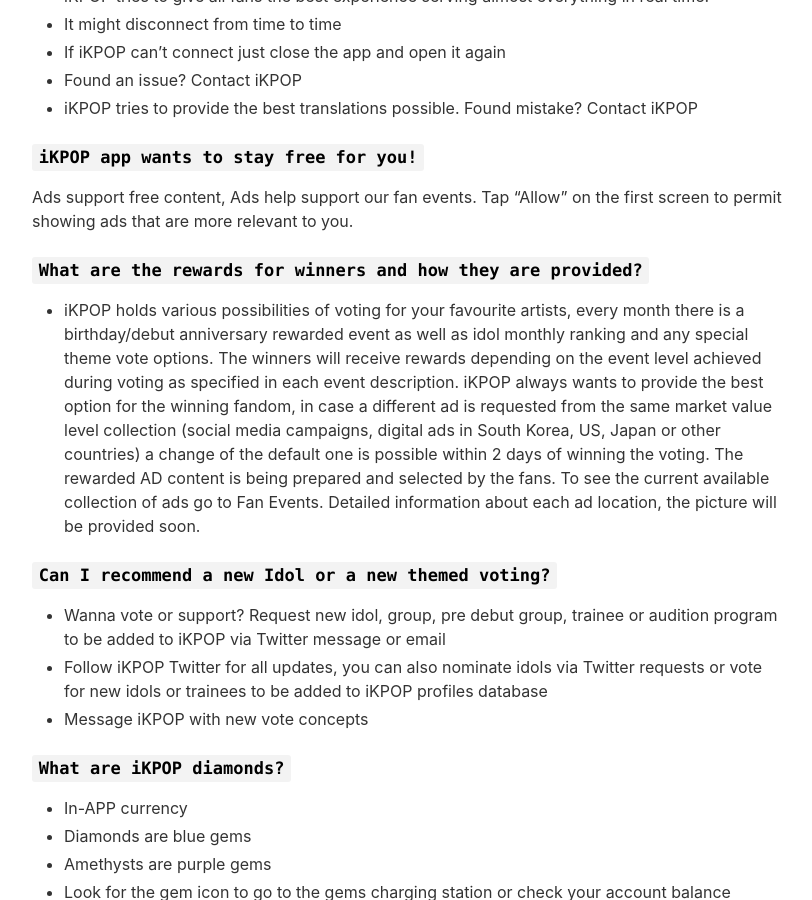
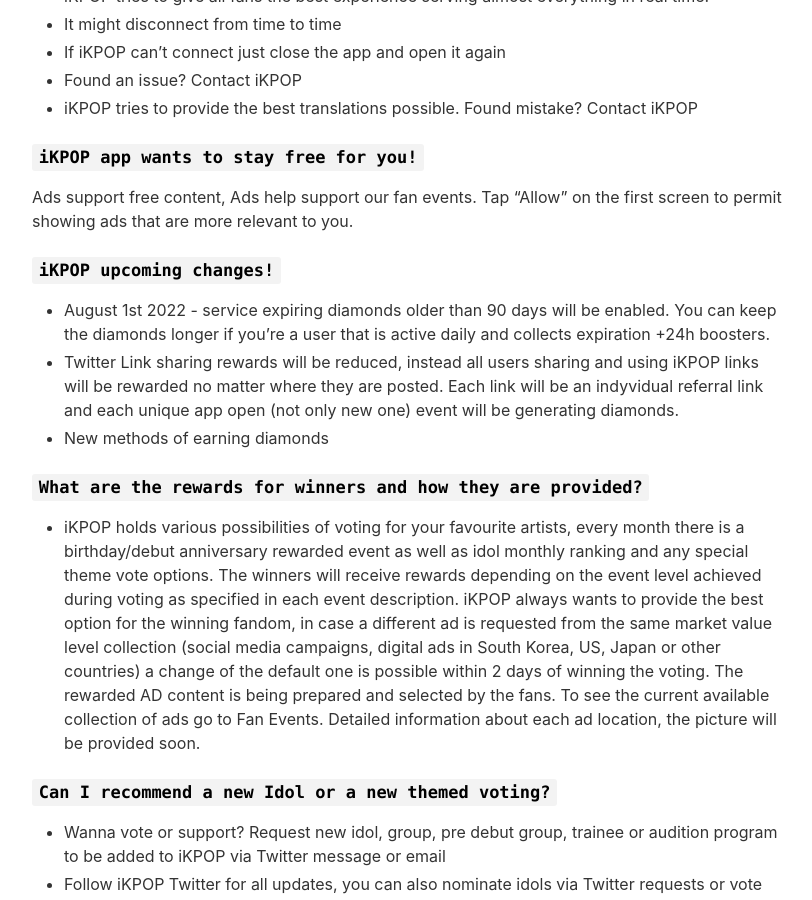
Before and after one commit to kapp7/app, a Jekyll site: the page built from _pages/qa.md, in a window 1280 px wide and 900 px high, scrolled down 327 px. Shown: the whole window, without its empty margins (233-1045 px from the left). Built offline with Jekyll 4.4.1, drawn with Linux system fonts in a browser that asks for light colours; nearby versions of some CDN libraries.

Commit message:
Update qa.md

```diff
--- a/_pages/qa.md
+++ b/_pages/qa.md
@@ -16,6 +16,12 @@
 
 ### `iKPOP app wants to stay free for you!`
 Ads support free content, Ads help support our fan events. Tap “Allow” on the first screen to permit showing ads that are more relevant to you.
+
+### `iKPOP upcoming changes!`
+- August 1st 2022 - service expiring diamonds older than 90 days will be enabled. You can keep the diamonds longer if you're a user that is active daily and collects expiration +24h boosters.
+- Twitter Link sharing rewards will be reduced, instead all users sharing and using iKPOP links will be rewarded no matter where they are posted. Each link will be an indyvidual referral link and each unique app open (not only new one) event will be generating diamonds.
+- New methods of earning diamonds
+
 
 ### `What are the rewards for winners and how they are provided?`
  - iKPOP holds various possibilities of voting for your favourite artists, every month there is a birthday/debut anniversary rewarded event as well as idol monthly ranking and any special theme vote options. The winners will receive rewards depending on the event level achieved during voting as specified in each event description. iKPOP always wants to provide the best option for the winning fandom, in case a different ad is requested from the same market value level collection (social media campaigns, digital ads in South Korea, US, Japan or other countries) a change of the default one is possible within 2 days of winning the voting. The rewarded AD content is being prepared and selected by the fans. To see the current available collection of ads go to Fan Events. Detailed information about each ad location, the picture will be provided soon.
```
